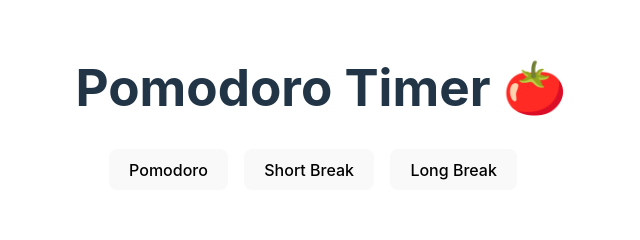
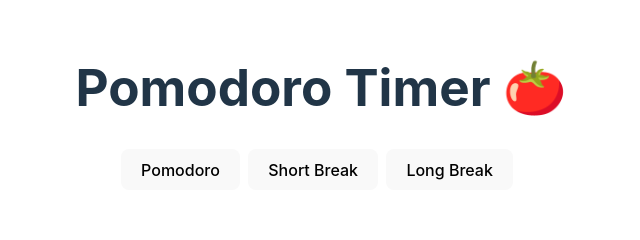
Before and after one commit to alondramora/pomodorotimer, a React (Vite) app: page / in a window 1280 px wide. Shown: the part 202-442 px from the top of the page, without its empty margins (319-959 px from the left). Built offline with nearby package versions, Linux system fonts and the light colour scheme.

Commit message:
reduced the space in between the mode buttons

```diff
--- a/src/index.css
+++ b/src/index.css
@@ -89,7 +89,7 @@ button:focus-visible {
 .mode-buttons-container {
   display: flex;
   justify-content: center;
-  margin-left: 1rem;
+  margin-left: .5rem;
 }
 
 @media screen and (min-width:767px){
@@ -99,6 +99,6 @@ button:focus-visible {
 }
 
 .mode-buttons {
-  margin-right: 1rem;
+  margin-right: .5rem;
 
 }
```
